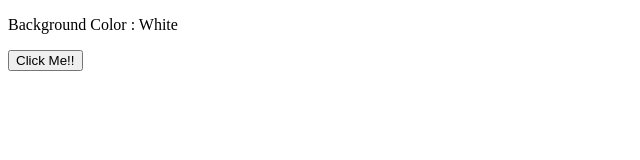
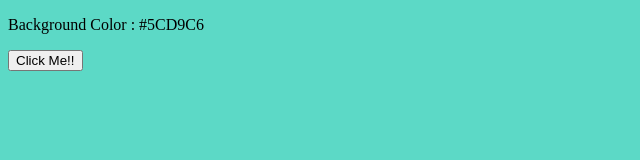
Before and after one commit to charuzain/Javascipt-Projects, a plain HTML site: page ColorFlipper/hex.html in a window 1280 px wide. Both pictures are taken after a click on the button "Click Me!!". Shown: the whole page, without its empty margins (0-640 px from the left). Drawn offline with Linux system fonts and the light colour scheme.

Commit message:
Hex color flipper using vanilla js

```diff
--- a/ColorFlipper/hex.html
+++ b/ColorFlipper/hex.html
@@ -15,6 +15,6 @@
     </p>
     <button class = "hex-btn">Click Me!!</button>
   </div>
-
+<script src="hex.js"></script>
 </body>
 </html>
--- /dev/null
+++ b/ColorFlipper/hex.js
@@ -0,0 +1,19 @@
+const hex = [0, 1, 2, 3, 4, 5, 6, 7, 8, 9, "A", "B", "C", "D", "E", "F"];
+
+const hexButton = document.querySelector(".hex-btn");
+const hexText = document.querySelector(".hex-color");
+
+hexButton.addEventListener("click", function () {
+  const number = getRandomNum();
+  document.body.style.backgroundColor = number;
+  hexText.textContent = number;
+});
+
+const getRandomNum = () => {
+  let string = "#";
+  for (let i = 0; i < 6; i++) {
+    const ranHex = Math.floor(Math.random() * hex.length);
+    string = string + hex[ranHex];
+  }
+  return string;
+};
```
Also changed, not shown: ColorFlipper/app.js (+10 -1 lines).
